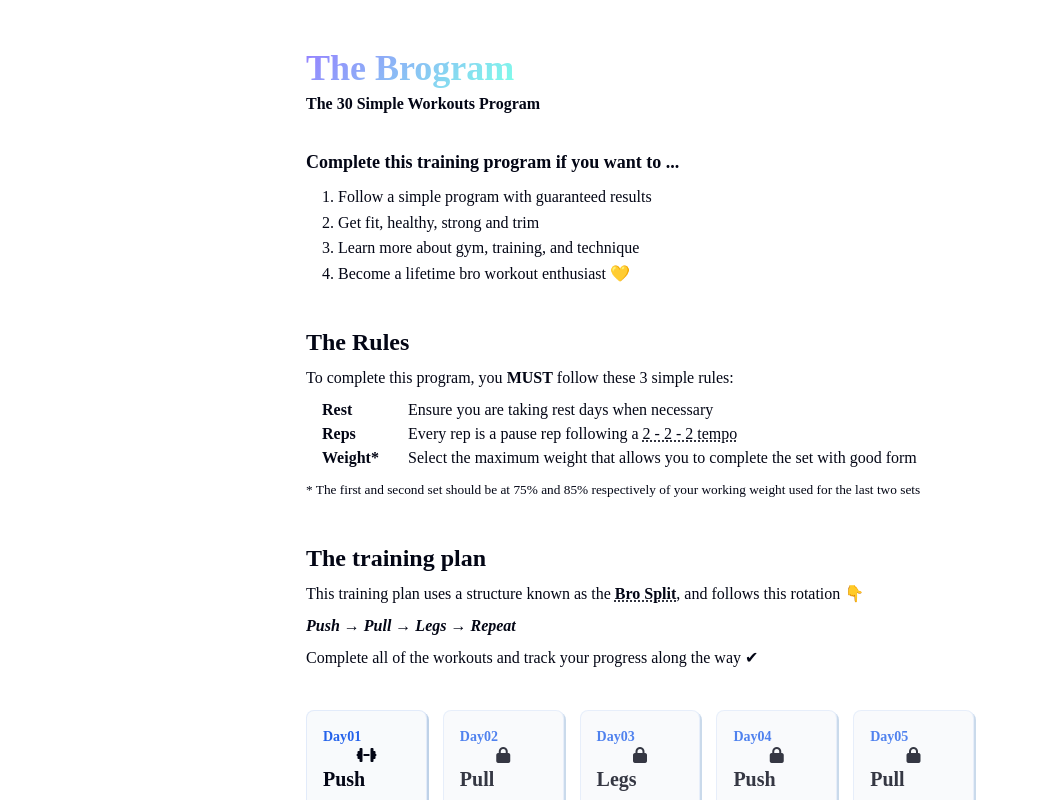
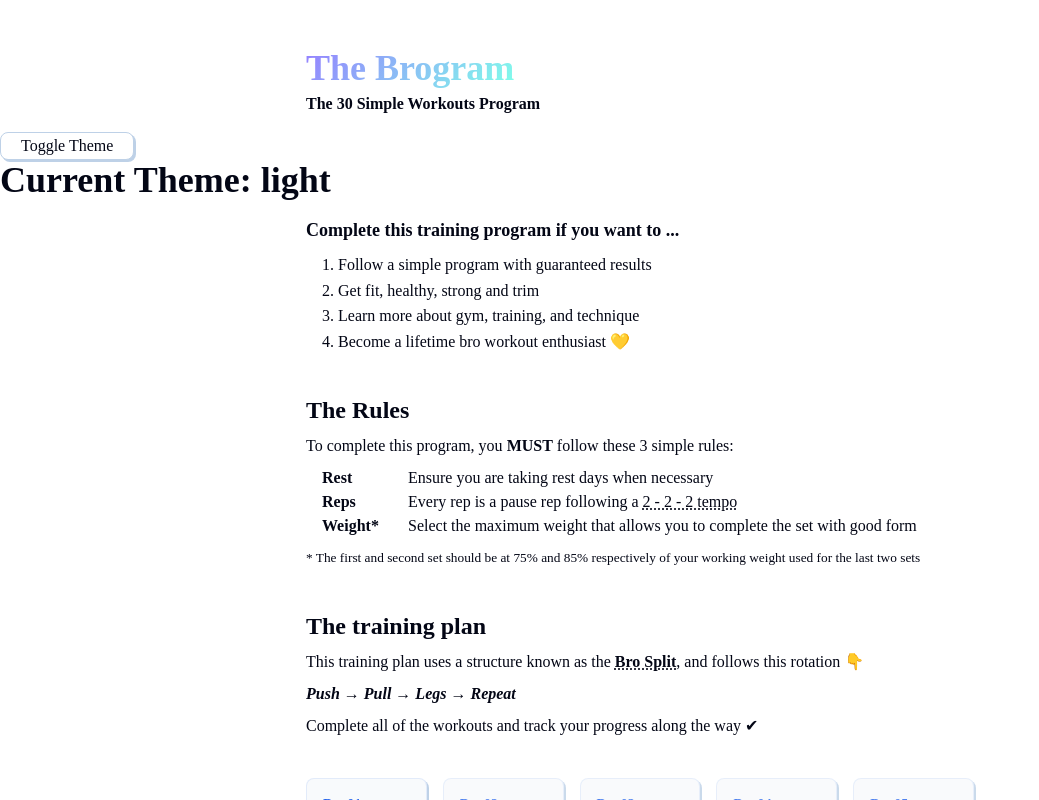
Before and after one commit to dmacisso/2_brogram, a React (Vite) app: page / in a window 1280 px wide. Shown: the top 800 px of the page, without its empty margins (0-1039 px from the left). Built offline with nearby package versions, Linux system fonts and the light colour scheme; a web font is replaced by a local one.

Commit message:
add a toggle mode feature

```diff
--- a/src/App.jsx
+++ b/src/App.jsx
@@ -1,10 +1,21 @@
+import React, { useContext } from 'react';
+import { ThemeContext } from './context/ThemeContext';
 import Grid from './components/Grid';
 import Hero from './components/Hero';
 import Layout from './components/Layout';
-function App() {
+
+const App = () => {
+  const { theme, toggleTheme } = useContext(ThemeContext);
+
   return (
     <>
       <Layout>
+      <div>
+          <button onClick={toggleTheme}>Toggle Theme</button>
+          <div>
+            <h1>Current Theme: {theme}</h1>
+          </div>
+        </div>
         <main>
           <Hero />
           <Grid />
@@ -12,6 +23,6 @@
       </Layout>
     </>
   );
-}
+};
 
 export default App;
--- /dev/null
+++ b/src/context/ThemeContext.jsx
@@ -0,0 +1,21 @@
+import React, { createContext, useState, useEffect } from 'react';
+
+export const ThemeContext = createContext();
+
+export const ThemeProvider = ({ children }) => {
+  const [theme, setTheme] = useState('light');
+
+  useEffect(() => {
+    document.body.className = theme;
+  }, [theme]);
+
+  const toggleTheme = () => {
+    setTheme((prevTheme) => (prevTheme === 'light' ? 'dark' : 'light'));
+  };
+
+  return (
+    <ThemeContext.Provider value={{ theme, toggleTheme }}>
+      {children}
+    </ThemeContext.Provider>
+  );
+};
--- a/src/fanta.css
+++ b/src/fanta.css
@@ -63,6 +63,15 @@
     --text-selection: '';
 }
 
+body.light {
+    --background-primary: white;
+    --color-primary: #030615;
+}
+
+body.dark {
+    --background-primary: #05070f;
+    --color-primary: white;
+}
 
 @media (prefers-color-scheme: dark) {
     :root {
--- a/src/main.jsx
+++ b/src/main.jsx
@@ -1,11 +1,14 @@
-import { StrictMode } from 'react'
-import { createRoot } from 'react-dom/client'
-import './index.css'
-import './fanta.css'
-import App from './App.jsx'
+import { StrictMode } from 'react';
+import { createRoot } from 'react-dom/client';
+import './index.css';
+import './fanta.css';
+import App from './App.jsx';
+import { ThemeProvider } from './context/ThemeContext.jsx';
 
 createRoot(document.getElementById('root')).render(
   <StrictMode>
-    <App />
-  </StrictMode>,
-)
+    <ThemeProvider>
+      <App />
+    </ThemeProvider>
+  </StrictMode>
+);
```
